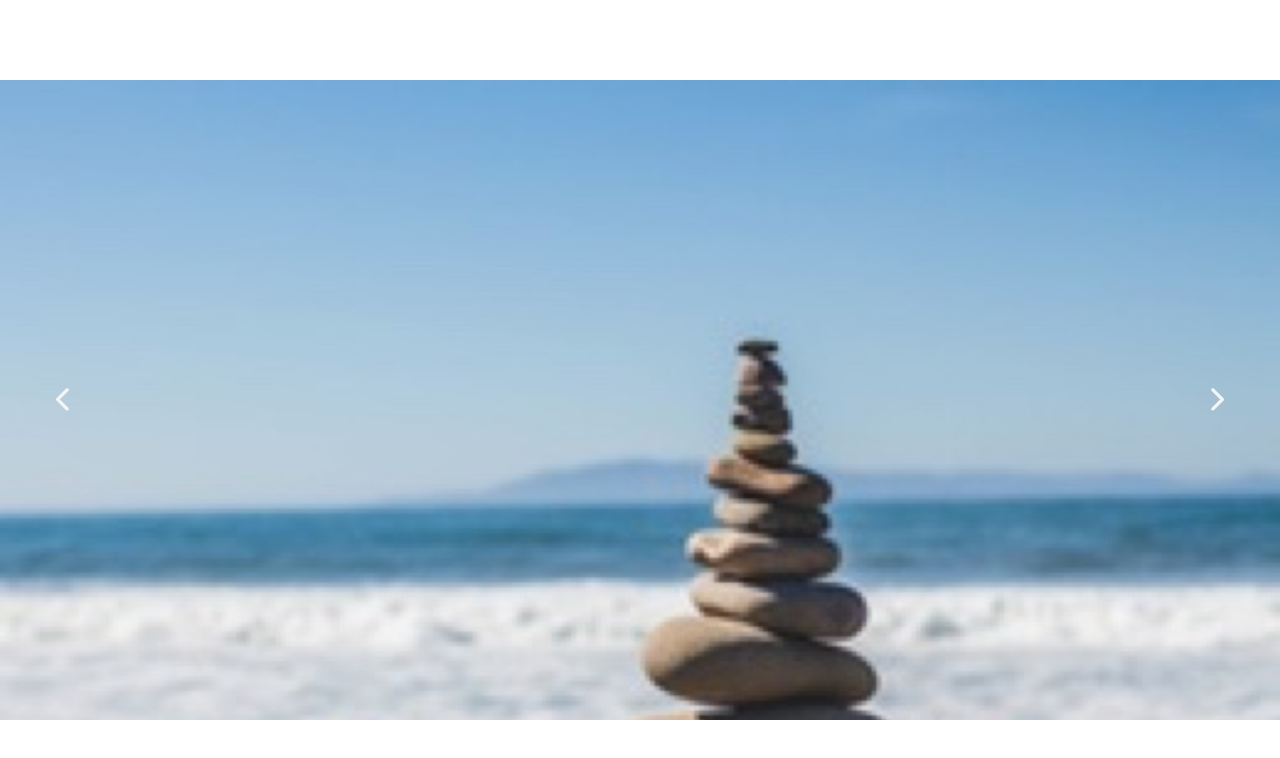
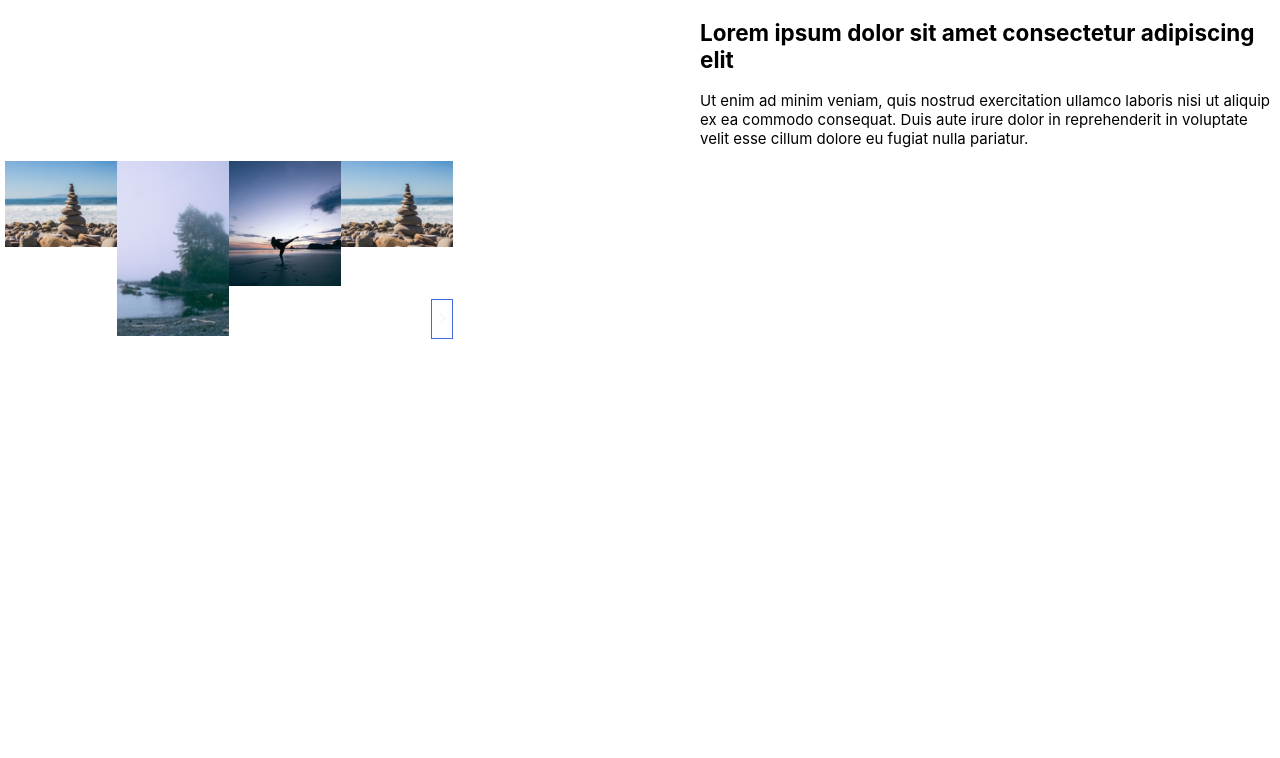
Before and after one commit to ivanradunkovic/React-Slider, a React (Create React App) app: page / in a window 1280 px wide. Shown: the top 758 px of the page. Built offline with nearby package versions, Linux system fonts and the light colour scheme.

Commit message:
Added text and working on style.

```diff
--- a/src/App.js
+++ b/src/App.js
@@ -1,10 +1,12 @@
 import React from 'react';
 import Slider from './Slider';
+import Text from './Text';
 
 function App() {
   return (
     <div className="App">
       <Slider />
+      <Text />
     </div>
   );
 }
--- /dev/null
+++ b/src/Text.js
@@ -0,0 +1,18 @@
+import React, { Component } from 'react';
+
+class Text extends Component {
+
+    render() {
+
+        return (
+            <div className="text">
+            <p><h2>Lorem ipsum dolor sit amet consectetur adipiscing elit</h2></p>
+            <p>Ut enim ad minim veniam, quis nostrud exercitation ullamco laboris nisi ut aliquip ex ea commodo consequat.
+               Duis aute irure dolor in reprehenderit in voluptate velit esse cillum dolore eu fugiat nulla pariatur.
+            </p>
+            </div>
+            )
+        }
+    }
+
+export default Text
--- a/src/slider.scss
+++ b/src/slider.scss
@@ -1,22 +1,23 @@
 .slider {
-    position: relative;
-    width: 100%;
-    height: 100vh;
+    position: fixed;
+    width:35%;
+    height: 50vh;
     box-sizing: border-box;
-    margin: 0;
+    margin: 5px;
     padding: 0;
     display: flex;
     align-items: center;
     overflow: hidden;
+    padding-top: 50px;
     background: white;
     i {
-        font-size: 2vw;
+        font-size: 1vw;
     }
 }
 
 .slide {
-    min-width: 100%;
-    height: 80%;
+    min-width: 25%;
+    height: 50%;
     transition: 0.5s;
     overflow: hidden;
 }
@@ -25,10 +26,10 @@
     position: absolute;
     top: 50%;
     transform: translateY(-50%);
-    width: 10%;
-    height: 80vh;
+    width: 5%;
+    height: 5vh;
     background: none;
-    border: none;
+    border: solid 1px #4169E1;
     outline: none;
     transition: 0.5s;
     &:hover {
@@ -43,11 +44,19 @@
 #goLeft {
     left: 0;
     @extend %btn-styles;
+    margin-top: 40px;
+    margin-left: 627px;
 
 }
 
 #goRight {
     right: 0;
     @extend %btn-styles;
+    margin-top: 95px;
 
 }
+
+.text  {
+    font-size: 15px;
+    margin-left: 700px;
+}
```
